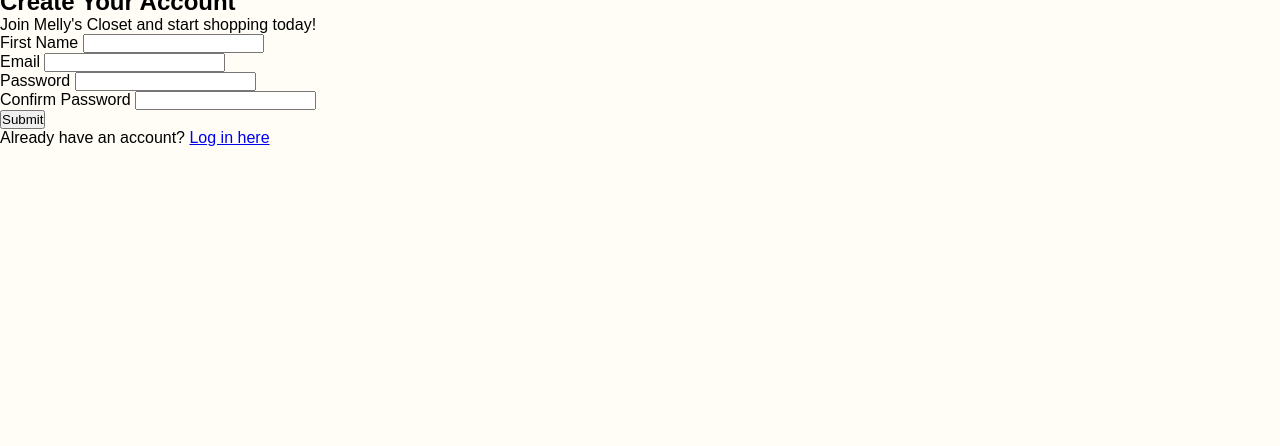
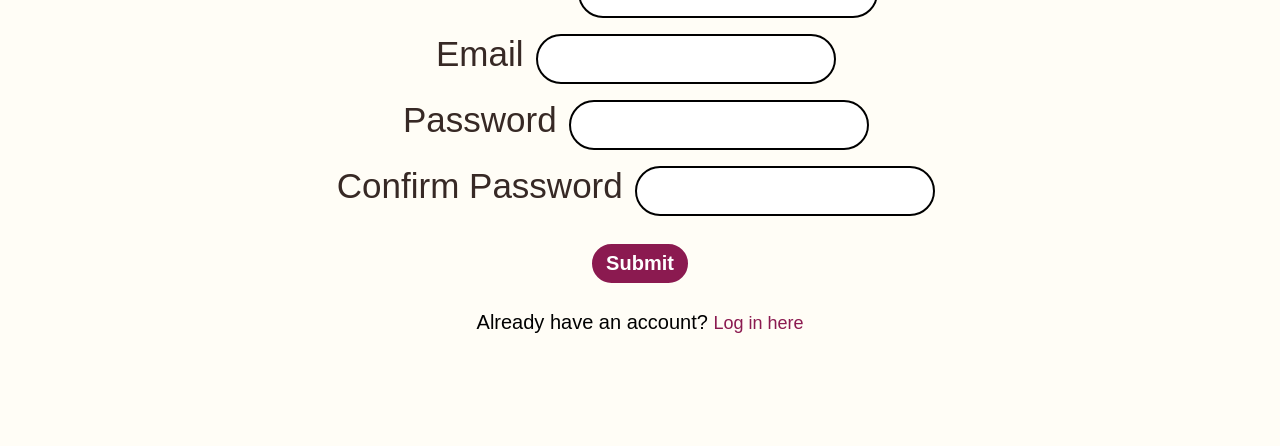
Before and after one commit to mjacobs1341/Mellys-Closet, a plain HTML site: page signup.html in a window 1280 px wide. Shown: the part 354-800 px from the top of the page. Drawn offline with Linux system fonts and the light colour scheme.

Commit message:
signup styling

```diff
--- a/css/style.css
+++ b/css/style.css
@@ -17,6 +17,8 @@
     width: 600px;
     height: auto;
 }
+
+/* Styling for the honepage */
 
 .intro {
     text-align: center;
@@ -57,15 +59,17 @@
     position: relative;
     z-index: 10;
 
+
 }
 
 .login input[type="text"] {
     width: 20%;
     padding: 10px;
-    margin: 20px 0;
+    margin: 15px 0;
     border: 2px solid black;
     border-radius: 30px;
     background-color: #FFFDF6;
+    font-size: 20px;
 }
 
 
@@ -75,9 +79,11 @@
     font-size: 25px;
 }
 
-.login p{
-    font-size: 18px;
+.login p {
+    font-size: 20px;
     padding: 10px;
+    margin: 10px;
+
 }
 
 .login button{
@@ -97,7 +103,9 @@
     color: #8B1A50;
     font-weight:500;
     text-decoration: none;
+    font-size: 18px;
 }
+
 
 .brown-shape-img {
     position: absolute;
@@ -132,15 +140,74 @@
     display: block;
 
 }
+.create-account {
+    text-align: center;
+    padding-top: -50px;
+    margin-top: -200px;
 
-header h1 {
-    text-align: center;
+
+}
+
+/* Styling for the signup page */
+
+.create-account h1 {
     color: #372925;
     font-size: 80px;
+
 }
 
-header p {
-    text-align: center;
+.create-account p {
     color: #8B1A50;
     font-size: 35px;
 }
+
+.signup {
+    text-align: center;
+    padding: 40px;
+
+
+}
+
+.signup label {
+    font-size: 35px;
+    color: #372925;
+
+}
+
+.signup input {
+    width: 25%;
+    padding: 10px;
+    margin: 8px;
+    border: 2px solid black;
+    border-radius: 30px;
+    font-size: 22px;
+
+}
+
+.signup button {
+    width: 8%;
+    padding-bottom: 6px;
+    padding-top: 6px;
+    margin: 20px;
+    border-radius: 30px;
+    border: 2px solid #8B1A50  ;
+    color: white;
+    font-size: 20px;
+    font-weight: bold;
+    background-color: #8B1A50;
+
+}
+
+.signup p {
+    font-size: 20px;
+    padding: 8px;
+
+}
+
+.signup p a {
+    color: #8B1A50;
+    font-weight:500;
+    text-decoration: none;
+    font-size: 18px;
+
+}
```
